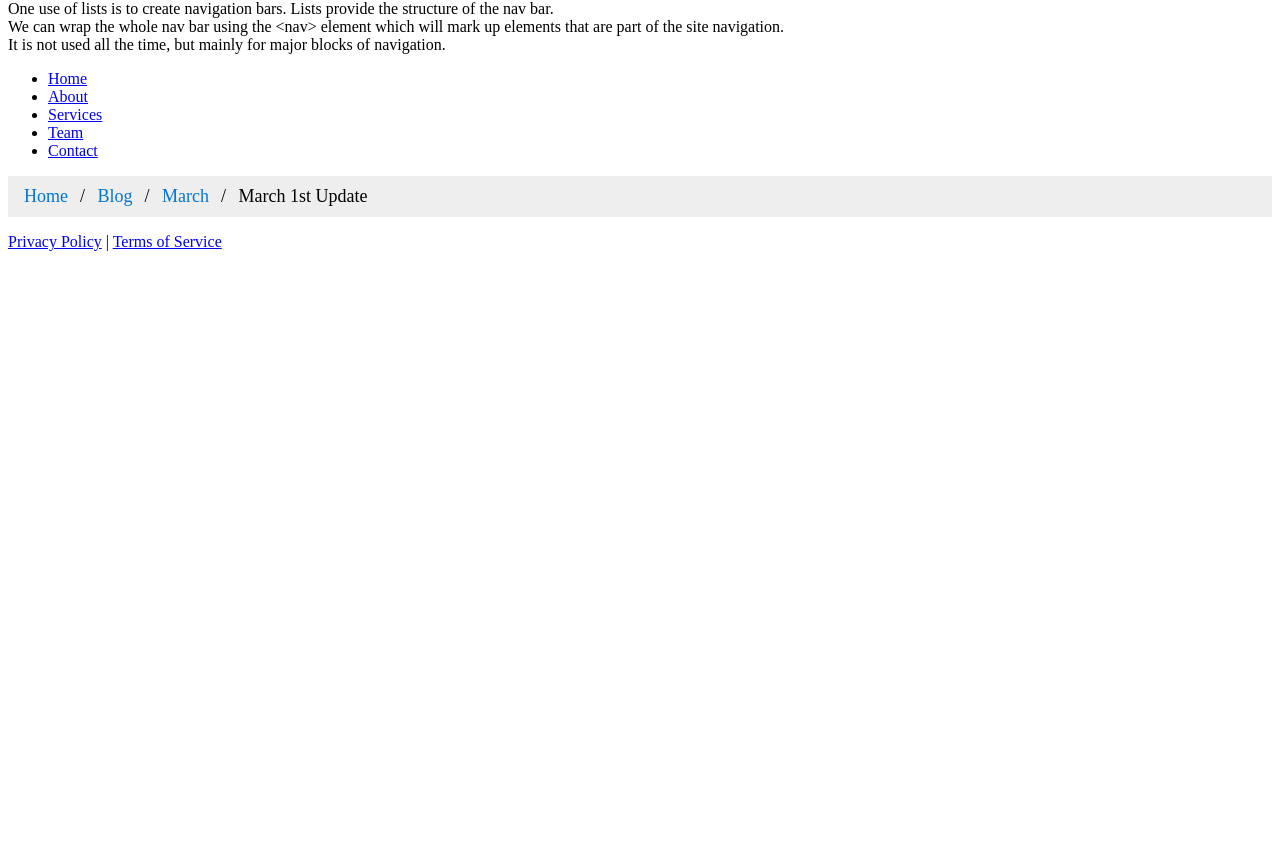
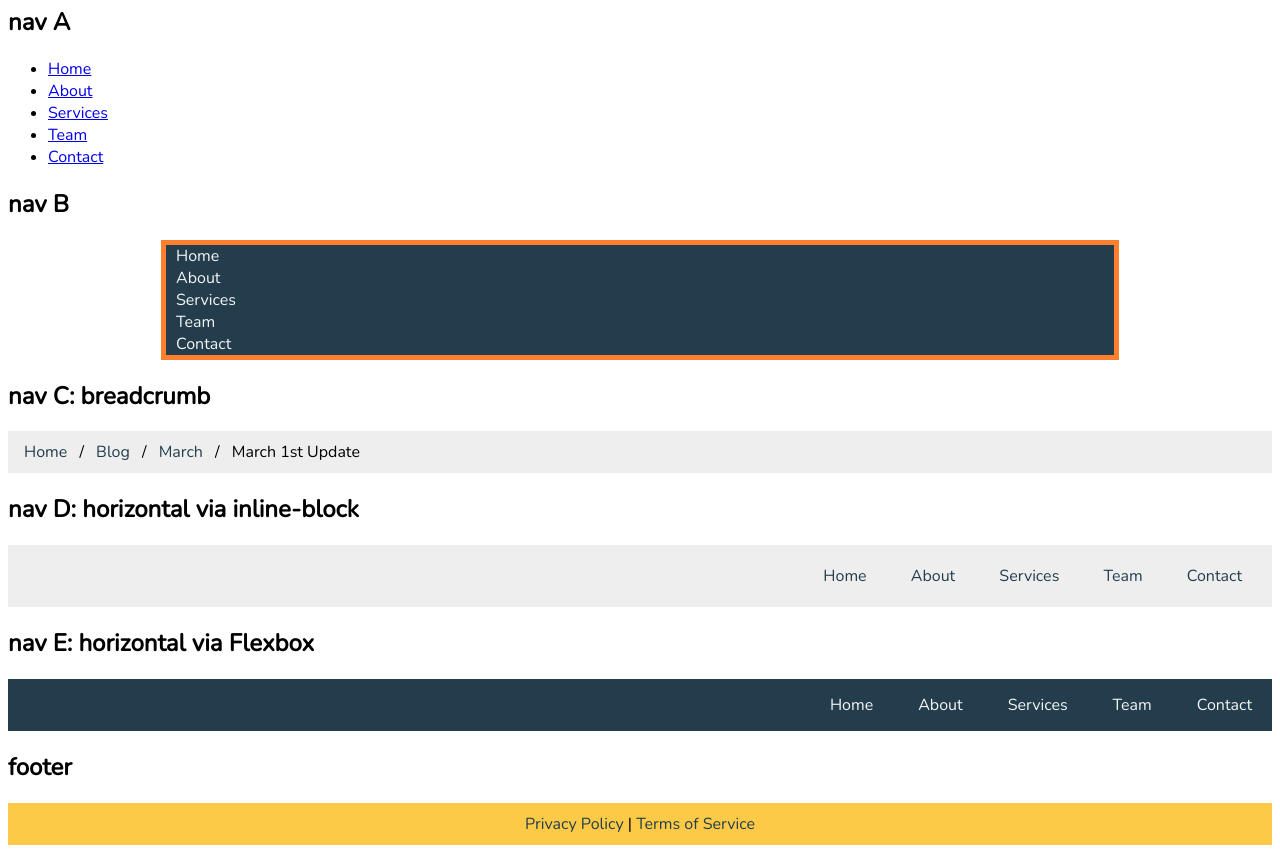
Before and after one commit to juls-ca/learn_html, a plain HTML site: page navbar.html in a window 1280 px wide. Shown: the part 80-933 px from the top of the page. Before the commit the page ends 800 px from the top, so only its background shows below. Drawn offline with nearby package versions, Linux system fonts and the light colour scheme.

Commit message:
Add and style more navbars

```diff
--- a/css/navbar.css
+++ b/css/navbar.css
@@ -1,33 +1,136 @@
+* {
+  font-family: 'Nunito', sans-serif;
+}
+
+/*NAV B STYLE DECLARATIONS*/
+.navB {
+  border: 5px solid #FE7F2D;
+  background-color: #233D4D;
+  width: 75%; /*span 75% of the width*/
+  margin: 0 auto; /*auto will distribute the remaining 25% space between left and right*/
+}
+
+.navB ul {
+  list-style-type: none; /*removes bullets of ul list items. NOTE: have to apply it to the ul, not li */
+  padding: 0;
+  margin: 0;
+}
+
+.navB li {
+  padding: 0;
+  margin: 0;
+}
+.navB a {
+  text-decoration: none; /*removes the underline of links for navA*/
+  color: #f5f5f5;
+  display: block; /*turns each a to a block level element which will enlarge the clickable area*/
+  padding-left: 10px;
+}
+
+.navB a:hover { /*styles links when in hover state*/
+  background-color: #FCCA46;
+  color: #233D4D;
+}
+
+
+/*NAV C STYLE DECLARATIONS*/
+/*from https://www.w3schools.com/howto/howto_css_breadcrumbs.asp*/
 /* Style the list */
 ul.breadcrumb {
   padding: 10px 16px;
   list-style: none;
   background-color: #eee;
 }
-
 /* Display list items side by side */
 ul.breadcrumb li {
   display: inline;
-  font-size: 18px;
+  font-size: 16px;
 }
-
 /* Add a slash symbol (/) before/behind each list item */
 ul.breadcrumb li+li:before {
   padding: 8px;
   color: black;
   content: "/\00a0";
 }
-
 /* Add a color to all links inside the list */
 ul.breadcrumb li a {
-  color: #0275d8;
+  color: #233D4D;
   text-decoration: none;
 }
-
 /* Add a color on mouse-over */
 ul.breadcrumb li a:hover {
-  color: #01447e;
+  color: #FE7F2D;
   text-decoration: underline;
 }
 
-/*from https://www.w3schools.com/howto/howto_css_breadcrumbs.asp*/
+/*NAV D STYLE DECLARATIONS*/
+.navD {
+  background-color: #eee;
+  padding: 10px;
+}
+.navD ul {
+  list-style-type: none;
+  text-align: right;
+  margin: 0;
+  padding: 0;
+}
+
+.navD li {
+  display: inline-block; /*turns the links into horizontal inline-block elements*/
+  padding: 10px;
+}
+
+.navD a {
+  text-decoration: none;
+  color: #233D4D;
+  padding: 5px 10px;
+}
+
+.navD a:hover {
+  color: #FFFFFF;
+  background-color: #FE7F2D;
+  border-radius: 5px;
+}
+
+/*NAV E STYLE DECLARATIONS*/
+.navE {
+  background-color: #233D4D;
+  padding: 15px 0px;
+}
+.navE ul {
+  list-style-type: none;
+  display: flex; /*turns ul into the flex container, with li items as child elements*/
+  justify-content: right;
+  gap: 5px; /*adds gap between child elements*/
+  padding: 0;
+  margin: 0;
+
+}
+
+.navE a {
+  text-decoration: none;
+  color: #f5f5f5;
+  padding: 20px; /* increases clickable area*/
+}
+
+.navE a:hover {
+  text-decoration: underline;
+  color: #FCCA46;
+}
+
+/*FOOTER STYLE DECLARATIONS*/
+footer {
+  background-color: #FCCA46;
+  margin: 0;
+  padding: 10px;
+  text-align: center;
+
+}
+footer a {
+  text-decoration: none;
+  color: #233D4D
+}
+
+footer a:hover {
+  color: #FFFFFF;
+}
--- a/navbar.html
+++ b/navbar.html
@@ -7,17 +7,26 @@
     <meta name="viewport" content="width=device-width, initial-scale=1.0">
     <title>Nav Bar</title>
     <link rel="stylesheet" href="css/navbar.css"> <!--From root, go to folder "css" > navbar.css file -->
+    <link rel="preconnect" href="https://fonts.googleapis.com">
+    <link rel="preconnect" href="https://fonts.gstatic.com" crossorigin>
+    <link href="https://fonts.googleapis.com/css2?family=Nunito&display=swap" rel="stylesheet">
 </head>
 <body>
     <h1>Learning Nav Bar</h1>
-    <p>One use of lists is to create navigation bars. Lists provide the structure of the nav bar.<br>
-    We can wrap the whole nav bar using the &lt;nav&gt; element which will mark up elements that are part of the site navigation.<br>
-    It is not used all the time, but mainly for major blocks of navigation.</nav></p>
+    <!-- Main navigation of the page is marked up with role="navigation".
+    The aria-label is what will be read out loud by the screen reader. -->
+    <h2>nav A</h2>
+    <nav class="navA" role="navigation" aria-label="main menu">
+        <ul>
+            <li><a href="/" aria-label="Home">Home</a></li>
+            <li><a href="/about" aria-label="About">About</a></li>
+            <li><a href="/services" aria-label="Services">Services</a></li>
+            <li><a href="/team" aria-label="Team">Team</a></li>
+            <li><a href="/contact" aria-label="contact">Contact</a></li>
+    </nav>
 
-    <!-- In this case, we use an ARIA role along with the nav element to enhance accesibility.
-    Since this is the main navigation of the page, we give it the role="navigation"
-    The aria-label is what will be read out loud by the screen reader. -->
-    <nav role="navigation" aria-label="main menu">
+    <h2>nav B</h2>
+    <nav class="navB">
         <ul>
             <li><a href="/">Home</a></li>
             <li><a href="/about">About</a></li>
@@ -27,19 +36,39 @@
         </ul>
     </nav>
 
-    <!--This is an example of a breadcrumb nav bar on the same page
-    Since it's not the main navigation, we just give it an aria-label-->
-    <nav>
+    <h2>nav C: breadcrumb</h2>
         <ul class="breadcrumb" aria-label="Breadcrumb">
             <li><a href="/">Home</a></li>
             <li><a href="/people">Blog</a></li>
             <li><a href="/contact">March</a></li>
             <li>March 1st Update</li>
         </ul>
+
+    <h2>nav D: horizontal via inline-block</h2>
+    <nav class="navD">
+        <ul>
+            <li><a href="/">Home</a></li>
+            <li><a href="/about">About</a></li>
+            <li><a href="/services">Services</a></li>
+            <li><a href="/team">Team</a></li>
+            <li><a href="/contact">Contact</a></li>
+        </ul>
+    </nav>
+
+    <h2>nav E: horizontal via Flexbox</h2>
+    <nav class="navE">
+        <ul>
+            <li><a href="/">Home</a></li>
+            <li><a href="/about">About</a></li>
+            <li><a href="/services">Services</a></li>
+            <li><a href="/team">Team</a></li>
+            <li><a href="/contact">Contact</a></li>
+        </ul>
     </nav>
 
     <!--Since we just have these two elements, it's not necessary to use nav and list elements.
     We can just wrap it within a footer element-->
+    <h2>footer</h2>
     <footer>
         <a href="/about/privacy">Privacy Policy</a> |
         <a href="/about/legal">Terms of Service</a>
```
